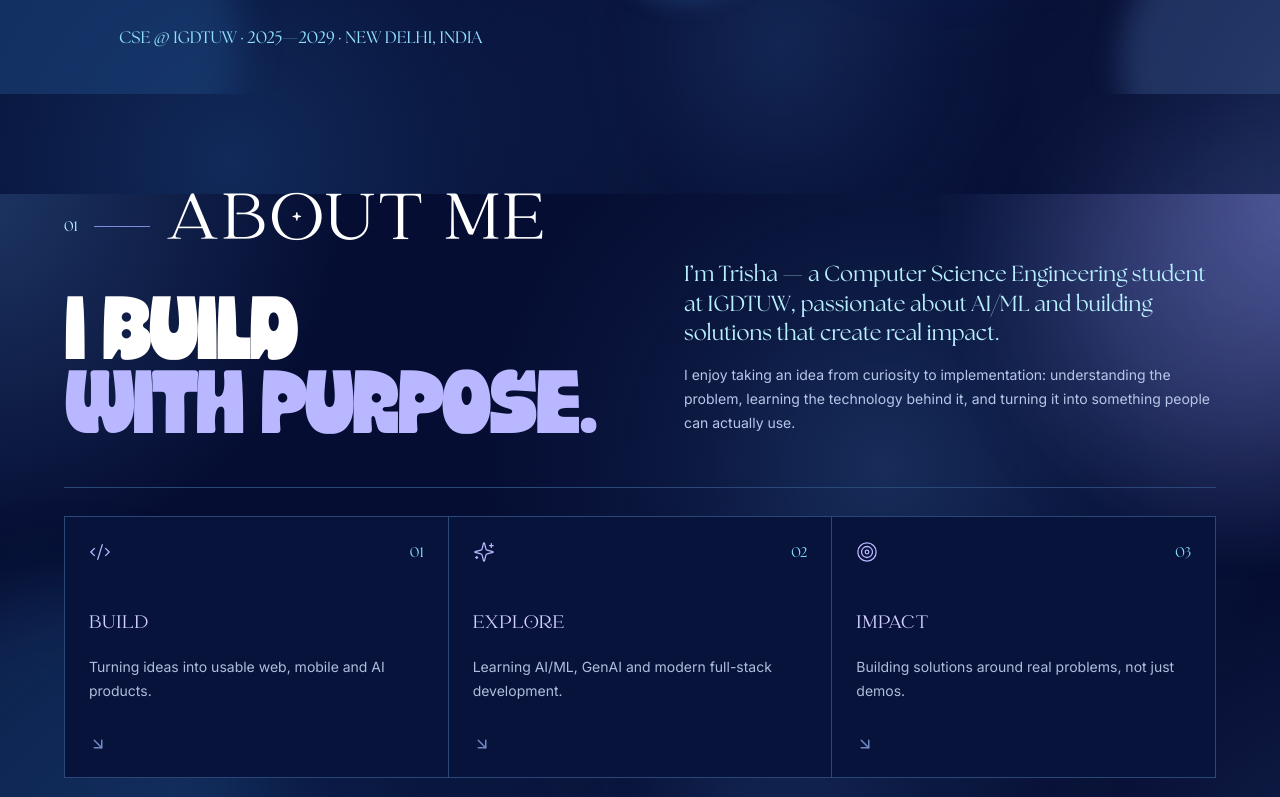
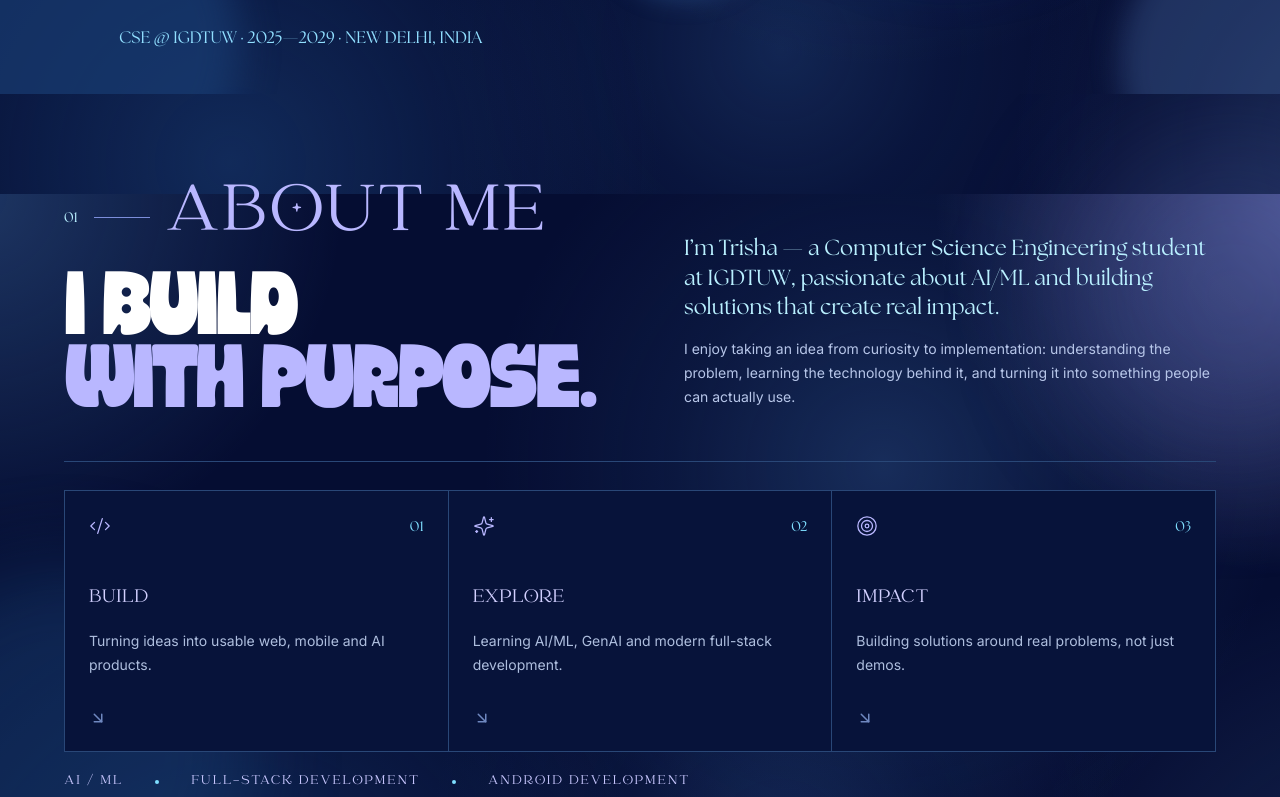
Before and after one commit to trisha29807-del/Portfolio-Trisha, a React (Vite) app: page / in a window 1280 px wide. Shown: the part 680-1477 px from the top of the page. Built offline with nearby package versions, Linux system fonts and the light colour scheme; the HTML template or start-up script is replaced by a standard one.

Commit message:
Unify section headings and add breathing room

```diff
--- a/src/components/About/AboutSection.tsx
+++ b/src/components/About/AboutSection.tsx
@@ -22,13 +22,13 @@ export function AboutSection() {
       <div aria-hidden="true" className="pointer-events-none absolute -right-28 top-10 h-80 w-80 rounded-full bg-[#6977C8]/20 blur-3xl" />
       <div aria-hidden="true" className="pointer-events-none absolute -left-32 bottom-[-7rem] h-96 w-96 rounded-full bg-[#1E4B82]/35 blur-2xl" />
 
-      <div className="mx-auto max-w-[1440px] px-6 pt-8 pb-0 sm:px-10 sm:pt-10 sm:pb-0 lg:px-16">
+      <div className="mx-auto max-w-[1440px] px-6 pt-10 pb-0 sm:px-10 sm:pt-12 sm:pb-0 lg:px-16">
         <div className="grid items-end gap-8 lg:grid-cols-[1.05fr_0.95fr]">
           <motion.div initial="hidden" whileInView="show" viewport={{ once: true, margin: "-15% 0px" }} variants={fadeUp}>
             <div className="flex items-center gap-4 text-[#B9F0FF]">
               <span className="font-seasons text-sm">01</span>
               <span className="h-px w-14 bg-[#7C8EDB]" />
-              <span className="font-mager text-[clamp(2.5rem,6vw,4.5rem)] tracking-[0.04em] text-white">
+              <span className="font-mager text-[clamp(2.5rem,6vw,4.5rem)] leading-[1.03] tracking-[0.04em] text-[#B9B7FF] dark:text-[#B9B7FF]">
                 ABOUT ME
               </span>
             </div>
```
